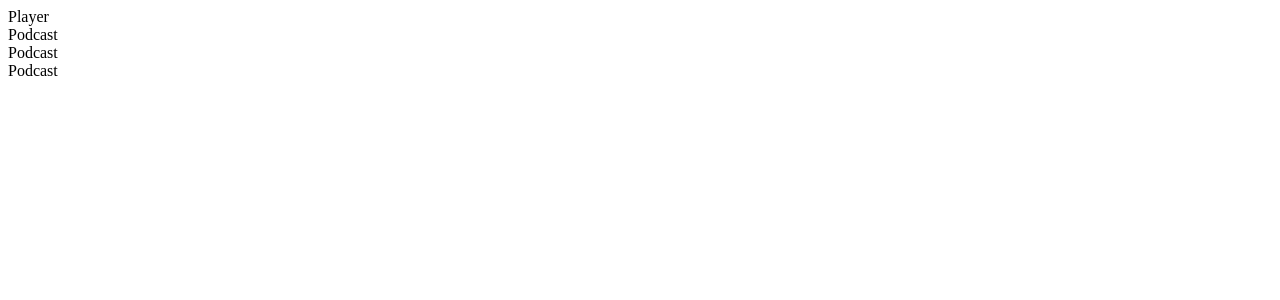
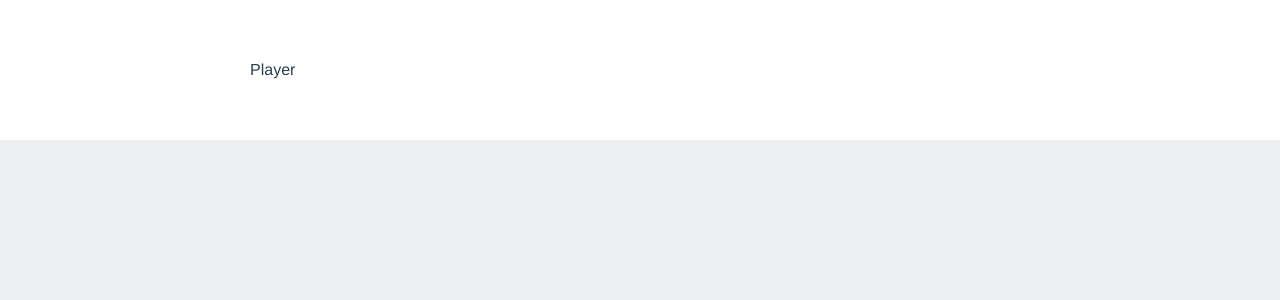
Before and after one commit to nicoaudy/client-podcast, a Vue app: page / in a window 1280 px wide. Shown: the top 300 px of the page. Built offline with nearby package versions, Linux system fonts and the light colour scheme.

Commit message:
styling with sass

```diff
--- a/src/App.vue
+++ b/src/App.vue
@@ -3,6 +3,7 @@
     <top-header></top-header>
     <div class="container">
       <home></home>
+      <a href="">Click Me!</a>
     </div>
   </div>
 </template>
@@ -20,5 +21,36 @@ export default {
 }
 </script>
 
-<style>
+<style lang="scss">
+  * {
+    box-sizing: border-box;
+  }
+
+  body {
+    font-family: 'Avenir', Helvetica, Arial, sans-serif;
+    -webkit-font-smoothing: antialiased;
+    -moz-osx-font-smoothing: grayscale;
+    color: #2c3e50;
+    background-color: #edeff0;
+    /*margin-top*/
+  }
+
+  p {
+    line-height: 1.5;
+  }
+
+  a {
+    color: rgba(#387bc9, .9);
+    transition: color 100ms ease-in;
+
+    &:hover {
+      color: #387bc9;
+    }
+  }
+
+  .container {
+    max-width: 780px;
+    margin: 0 auto;
+    flex: 1;
+  }
 </style>
--- /dev/null
+++ b/src/assets/sass/_variables.scss
@@ -0,0 +1,2 @@
+$header-height: 140px;
+$global-radius: 4px;
--- a/src/components/TopHeader.vue
+++ b/src/components/TopHeader.vue
@@ -1,6 +1,9 @@
 <template>
-  <header>
-    <player></player>
+  <header class="topheader">
+    <div class="container">
+      <!--<p class="welcome">Oh hi. <strong>Please choose something to play.</strong></p>-->
+      <player></player>
+    </div>
   </header>
 </template>
 
@@ -14,3 +17,25 @@
     }
   }
 </script>
+
+<style lang="scss">
+  @import '../assets/sass/variables';
+
+  .welcome {
+    font-size: 1.1em;
+    text-align: center;
+  }
+
+  .topheader {
+    display: flex;
+    align-items: center;
+    width: 100%;
+    height: $header-height;
+    background-color: #fff;
+    position: fixed;
+    top: 0; left: 0;
+    padding: 20px;
+    z-index: 2;
+
+  }
+</style>
```
